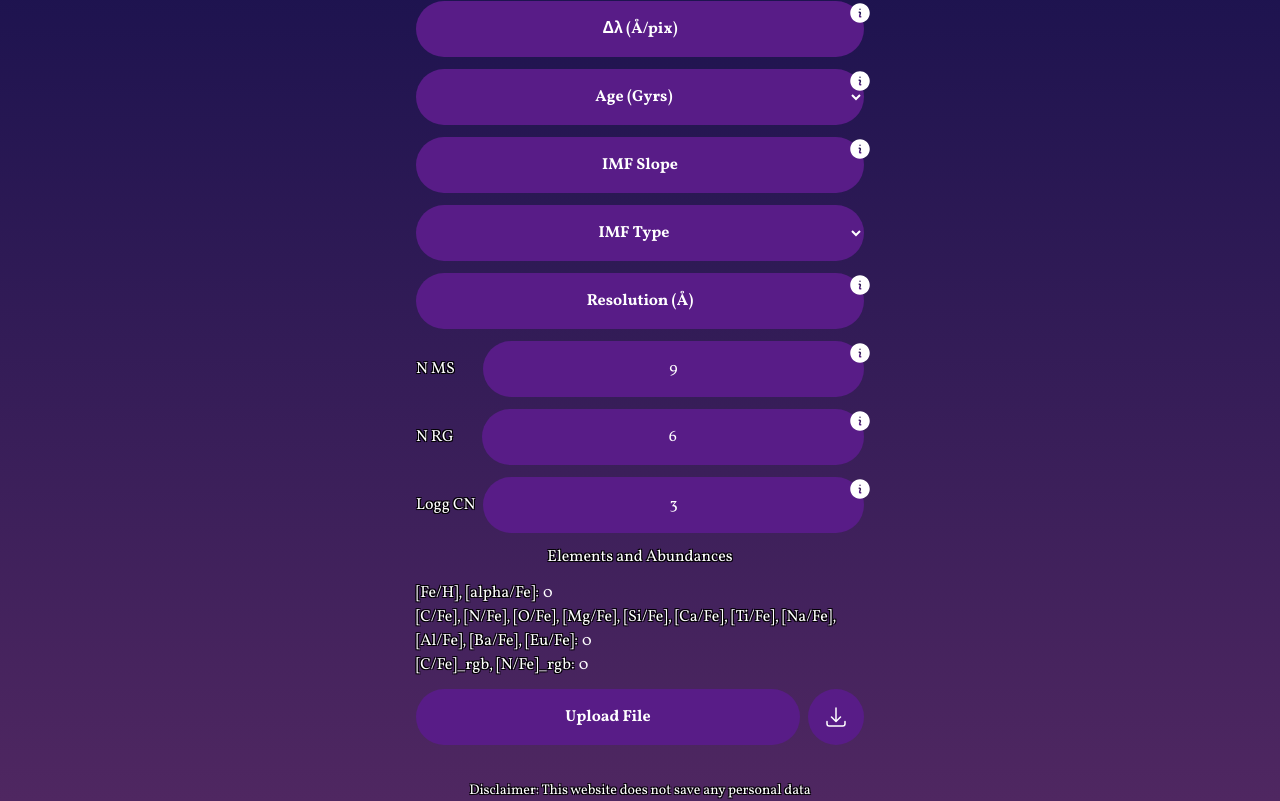
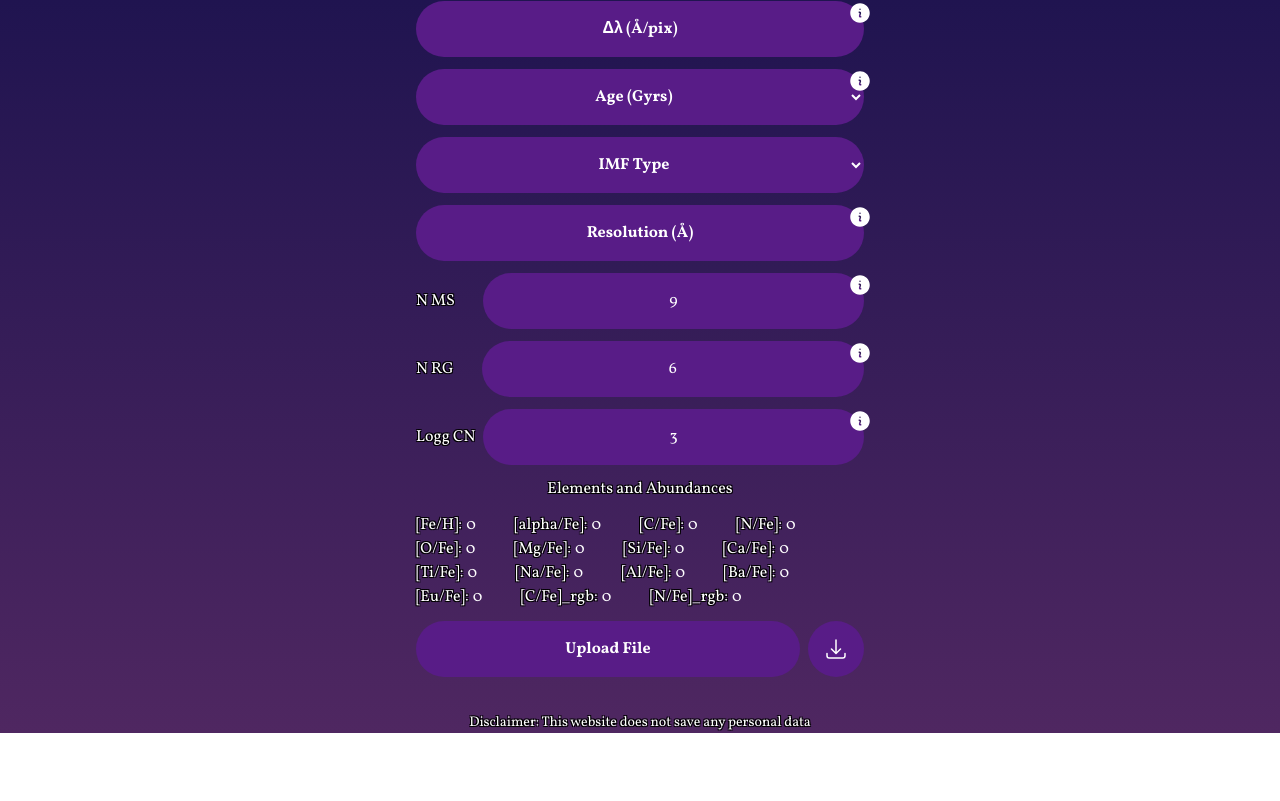
Before and after one commit to MiliArizla/ssps-website, a Next.js app: page / in a window 1280 px wide. Shown: the part 431-1232 px from the top of the page. After the commit the page ends 1164 px from the top, so only its background shows below. Built offline with nearby package versions, Linux system fonts and the light colour scheme.

Commit message:
feat: allows spectrum to be loaded and resaved added email validation

```diff
--- a/app/page.tsx
+++ b/app/page.tsx
@@ -3,8 +3,11 @@
 import { useState } from "react";
 import { InfoToolTip } from "./InfoTooltip.component";
 import { useRouter } from "next/navigation";
+import Joi from "joi";
+import { v4 as uuidv4 } from "uuid";
 
 interface Spectrum {
+  id: string;
   initialLambda: number | undefined;
   finalLambda: number | undefined;
   deltaLambda: number | undefined;
@@ -20,21 +23,27 @@ interface Spectrum {
 
 const romanNumber: Array<string> = ["I", "II", "III", "IV", "V", "VI", "VII"];
 
+const emailSchema = Joi.string().email({ tlds: { allow: false } });
+
 export default function Home() {
   const [email, setEmail] = useState("");
-  const [initialLambda, setInitialLambda] = useState<number>(
+  const [initialLambda, setInitialLambda] = useState<number | undefined>(
     "" as unknown as number
   );
-  const [finalLambda, setFinalLambda] = useState<number>(
+  const [finalLambda, setFinalLambda] = useState<number | undefined>(
     "" as unknown as number
   );
-  const [deltaLambda, setDeltaLambda] = useState<number>(
+  const [deltaLambda, setDeltaLambda] = useState<number | undefined>(
     "" as unknown as number
   );
   const [age, setAge] = useState<number>(0);
-  const [imfSlope, setImfSlope] = useState<number>("" as unknown as number);
+  const [imfSlope, setImfSlope] = useState<number | undefined>(
+    "" as unknown as number
+  );
   const [imfType, setImfType] = useState("");
-  const [resolution, setResolution] = useState<number>("" as unknown as number);
+  const [resolution, setResolution] = useState<number | undefined>(
+    "" as unknown as number
+  );
   const [nms, setNms] = useState<number>(9);
   const [nrg, setNrg] = useState<number>(6);
   const [loggcn, setLoggcn] = useState<number>(3);
@@ -43,23 +52,64 @@ export default function Home() {
   const router = useRouter();
 
   const elements = [
-    "[Fe/H], [alpha/Fe]",
-    "[C/Fe], [N/Fe], [O/Fe], [Mg/Fe], [Si/Fe], [Ca/Fe], [Ti/Fe], [Na/Fe],[Al/Fe], [Ba/Fe], [Eu/Fe]",
-    "[C/Fe]_rgb, [N/Fe]_rgb",
+    "[Fe/H]",
+    "[alpha/Fe]",
+    "[C/Fe]",
+    "[N/Fe]",
+    "[O/Fe]",
+    "[Mg/Fe]",
+    "[Si/Fe]",
+    "[Ca/Fe]",
+    "[Ti/Fe]",
+    "[Na/Fe]",
+    "[Al/Fe]",
+    "[Ba/Fe]",
+    "[Eu/Fe]",
+    "[C/Fe]_rgb",
+    "[N/Fe]_rgb",
   ];
-  const [abundances, setAbundances] = useState([0, 0, 0]);
+
+  const [abundances, setAbundances] = useState([
+    0, 0, 0, 0, 0, 0, 0, 0, 0, 0, 0, 0, 0, 0, 0,
+  ]);
+
+  const [selectedSpectrum, setSelectedSpectrum] = useState<
+    string | undefined
+  >();
+
+  const isEmailValid = emailSchema.validate(email).error === undefined;
 
   const valuesAreValid =
+    !isNaN(initialLambda as number) &&
     initialLambda !== ("" as unknown as number) &&
+    !isNaN(finalLambda as number) &&
     finalLambda !== ("" as unknown as number) &&
+    !isNaN(deltaLambda as number) &&
     deltaLambda !== ("" as unknown as number) &&
     age !== 0 &&
-    imfSlope !== ("" as unknown as number) &&
-    imfType !== "" &&
+    ((imfType !== "Unimodal" && imfType !== "") ||
+      (!isNaN(imfSlope as number) && imfSlope !== ("" as unknown as number))) &&
+    !isNaN(resolution as number) &&
     resolution !== ("" as unknown as number);
+
+  function loadSpectrum(spectrum: Spectrum) {
+    setSelectedSpectrum(spectrum.id);
+    setInitialLambda(spectrum.initialLambda);
+    setFinalLambda(spectrum.finalLambda);
+    setDeltaLambda(spectrum.deltaLambda);
+    setAge(spectrum.age);
+    setImfType(spectrum.imfType);
+    setImfSlope(spectrum.imfSlope);
+    setResolution(spectrum.resolution);
+    setNms(spectrum.nms);
+    setNrg(spectrum.nrg);
+    setLoggcn(spectrum.loggcn);
+    setAbundances(spectrum.abundances);
+  }
 
   function addSpectrum(resetData: boolean) {
     const spectrum: Spectrum = {
+      id: uuidv4(),
       initialLambda,
       finalLambda,
       deltaLambda,
@@ -84,16 +134,30 @@ export default function Home() {
       setNms(9);
       setNrg(6);
       setLoggcn(3);
-      setAbundances([0, 0, 0]);
+      setAbundances([0, 0, 0, 0, 0, 0, 0, 0, 0, 0, 0, 0, 0, 0, 0]);
+      setSelectedSpectrum(() => undefined);
+    } else {
+      setSelectedSpectrum(spectrum.id);
     }
 
-    setSpectra([...spectra, spectrum]);
+    if (selectedSpectrum && resetData) {
+      const spectrumIndex = spectra.findIndex(
+        (spec) => spec.id === selectedSpectrum
+      );
+
+      const newSpectra = [...spectra];
+      newSpectra[spectrumIndex] = spectrum;
+
+      setSpectra(newSpectra);
+    } else {
+      setSpectra([...spectra, spectrum]);
+    }
   }
 
   return (
     <main className="flex min-h-screen py-10 w-full">
       <div className="w-1/4 flex flex-col pl-20 gap-4">
-        {spectra.map((_, index) => (
+        {spectra.map((spectrum, index) => (
           // <div key="spectra" className="flex items-center justify-between">
           //   <button className=" w-full bg-fuchsia-950 rounded-full px-1 py-4 text-center font-bold hover:shadow-lg hover:shadow-fuchsia-700 transition-shadow duration-500 ease-in-out">
           //     {`Spectrum ${romanNumber[index]}`}
@@ -107,7 +171,7 @@ export default function Home() {
           //     <path d="M6.28 5.22a.75.75 0 0 0-1.06 1.06L8.94 10l-3.72 3.72a.75.75 0 1 0 1.06 1.06L10 11.06l3.72 3.72a.75.75 0 1 0 1.06-1.06L11.06 10l3.72-3.72a.75.75 0 0 0-1.06-1.06L10 8.94 6.28 5.22Z" />
           //   </svg>
           // </div>
-          <div key="spectra" className="relative w-full">
+          <div key={index} className="relative w-full">
             <span
               className="absolute -right-3 cursor-pointer"
               title="Delete Spectrum"
@@ -117,12 +181,22 @@ export default function Home() {
                 viewBox="0 0 20 20"
                 fill="currentColor"
                 className="w-6 h-6 hover:animate-spin"
-                onClick={() => setSpectra(spectra.splice(index, 0))}
+                onClick={() => {
+                  spectra.splice(index, 1);
+                  setSpectra([...spectra]);
+                }}
               >
                 <path d="M6.28 5.22a.75.75 0 0 0-1.06 1.06L8.94 10l-3.72 3.72a.75.75 0 1 0 1.06 1.06L10 11.06l3.72 3.72a.75.75 0 1 0 1.06-1.06L11.06 10l3.72-3.72a.75.75 0 0 0-1.06-1.06L10 8.94 6.28 5.22Z" />
               </svg>
             </span>
-            <button className=" w-full bg-fuchsia-950 rounded-full px-1 py-4 text-center font-bold hover:shadow-lg hover:shadow-fuchsia-700 transition-shadow duration-500 ease-in-out">
+            <button
+              className={`w-full bg-fuchsia-950 rounded-full px-1 py-4 text-center font-bold transition-shadow duration-500 ease-in-out ${
+                spectrum.id === selectedSpectrum
+                  ? "shadow-lg shadow-fuchsia-700"
+                  : ""
+              }`}
+              onClick={() => loadSpectrum(spectrum)}
+            >
               {`Spectrum ${romanNumber[index]}`}
             </button>
           </div>
@@ -187,22 +261,6 @@ export default function Home() {
             <option value={14}>14</option>
           </select>
         </InfoToolTip>
-        <InfoToolTip information="Add the IMF Slope the values go from 1 to 7">
-          <input
-            className="input-pretty w-full"
-            placeholder="IMF Slope"
-            type="number"
-            value={imfSlope}
-            min={0.3}
-            max={7.0}
-            step={0.1}
-            onChange={(event) =>
-              setImfSlope(
-                Math.max(0.3, Math.min(7, parseFloat(event.target.value)))
-              )
-            }
-          ></input>
-        </InfoToolTip>
         <select
           className="input-pretty w-full font-bold"
           value={imfType}
@@ -215,6 +273,24 @@ export default function Home() {
           <option value={"Salpeter"}>Salpeter</option>
           <option value={"Unimodal"}>Unimodal</option>
         </select>
+        {imfType === "Unimodal" && (
+          <InfoToolTip information="Add the IMF Slope the values go from 1 to 7">
+            <input
+              className="input-pretty w-full"
+              placeholder="IMF Slope"
+              type="number"
+              value={imfSlope}
+              min={0.3}
+              max={7.0}
+              step={0.1}
+              onChange={(event) =>
+                setImfSlope(
+                  Math.max(0.3, Math.min(7, parseFloat(event.target.value)))
+                )
+              }
+            ></input>
+          </InfoToolTip>
+        )}
         <InfoToolTip information="Add the resolution in Å">
           <input
             className="input-pretty w-full"
@@ -333,7 +409,7 @@ export default function Home() {
             </button>
           </div>
         )}
-        {spectra.length >= 1 && email && (
+        {spectra.length >= 1 && isEmailValid && (
           <button
             className="w-full bg-indigo-900 rounded-full px-4 py-4 text-center font-bold"
             onClick={() => router.push("/spectrumsent")}
--- a/package.json
+++ b/package.json
@@ -9,15 +9,18 @@
     "lint": "next lint"
   },
   "dependencies": {
+    "joi": "^17.12.2",
     "next": "14.1.0",
     "react": "^18",
     "react-dom": "^18",
-    "tw-elements": "^1.1.0"
+    "tw-elements": "^1.1.0",
+    "uuid": "^9.0.1"
   },
   "devDependencies": {
     "@types/node": "^20",
     "@types/react": "^18",
     "@types/react-dom": "^18",
+    "@types/uuid": "^9.0.8",
     "autoprefixer": "^10.0.1",
     "eslint": "^8",
     "eslint-config-next": "14.1.0",
```
Also changed, not shown: 1 other file (tests, documents, lock files or other folders).
